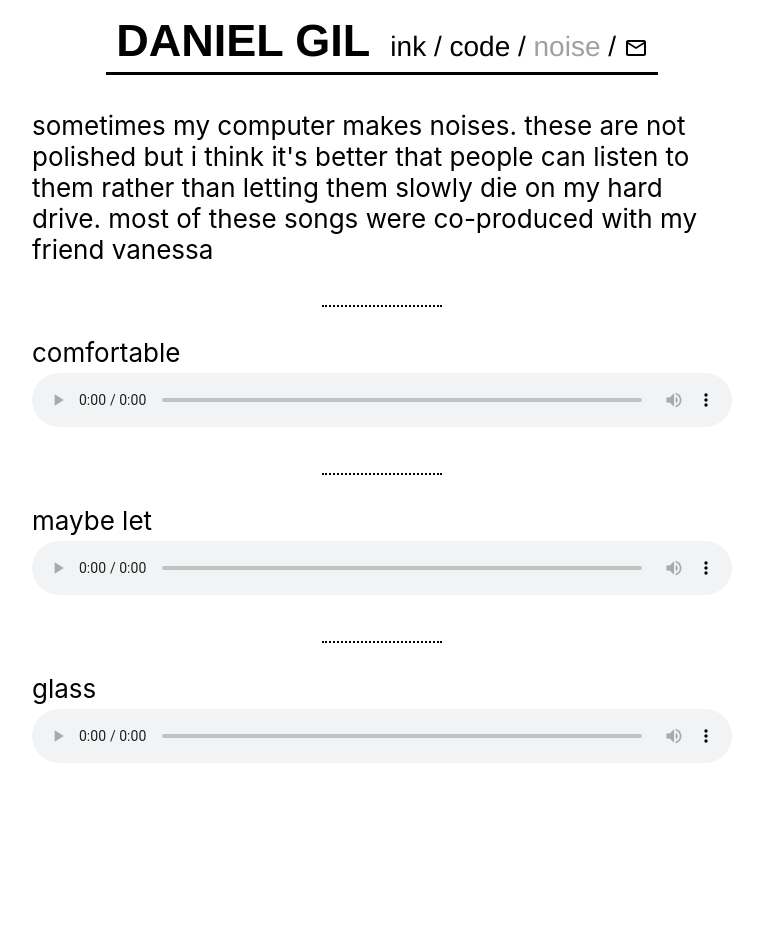
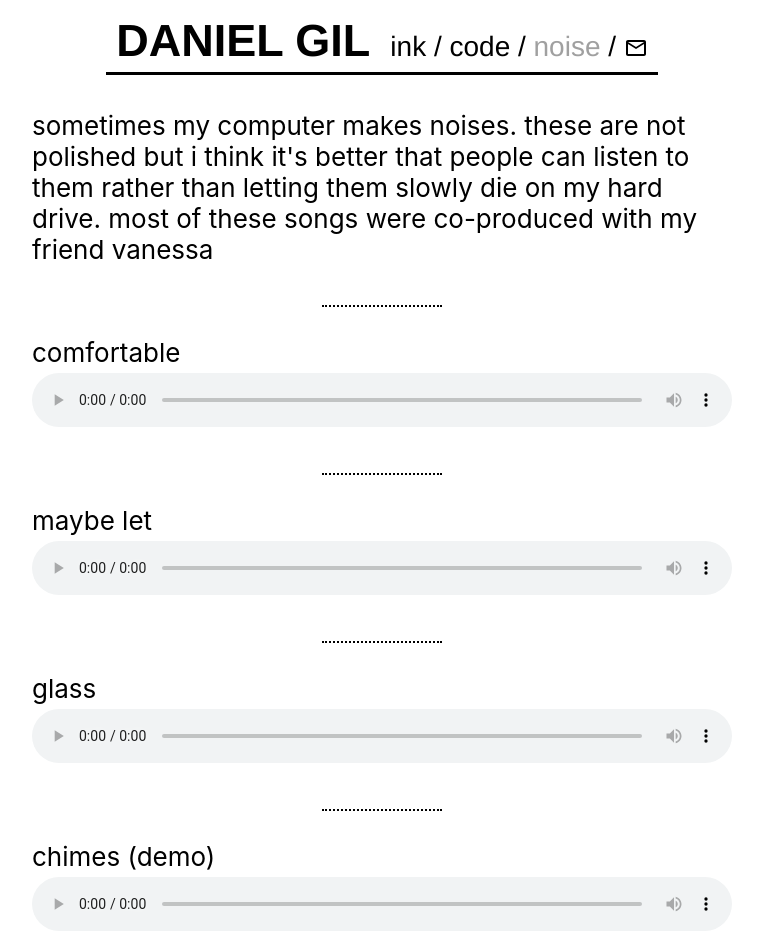
Before and after one commit to dpgil/personal-website, a React (Create React App) app: page /#/music in a window 1280 px wide. Shown: the top 952 px of the page, without its empty margins (258-1021 px from the left). Before the commit the page ends 800 px from the top, so only its background shows below. Built offline with nearby package versions, Linux system fonts and the light colour scheme.

Commit message:
Add chimes

```diff
--- a/src/noise/index.ts
+++ b/src/noise/index.ts
@@ -1,11 +1,13 @@
+const chimes = require("./chimes.wav");
 const comfortable = require("./comfortable.mp3");
+const glass = require("./glass.wav");
 const maybe_let = require("./maybe_let.wav");
-const glass = require("./glass");
 
 export type Song = { name: string; src: string };
 
 export const songs: Song[] = [
   { name: "comfortable", src: comfortable },
   { name: "maybe let", src: maybe_let },
-  { name: "glass", src: glass }
+  { name: "glass", src: glass },
+  { name: "chimes (demo)", src: chimes }
 ];
```
Also changed, not shown: 1 other file (tests, documents, lock files or other folders).
